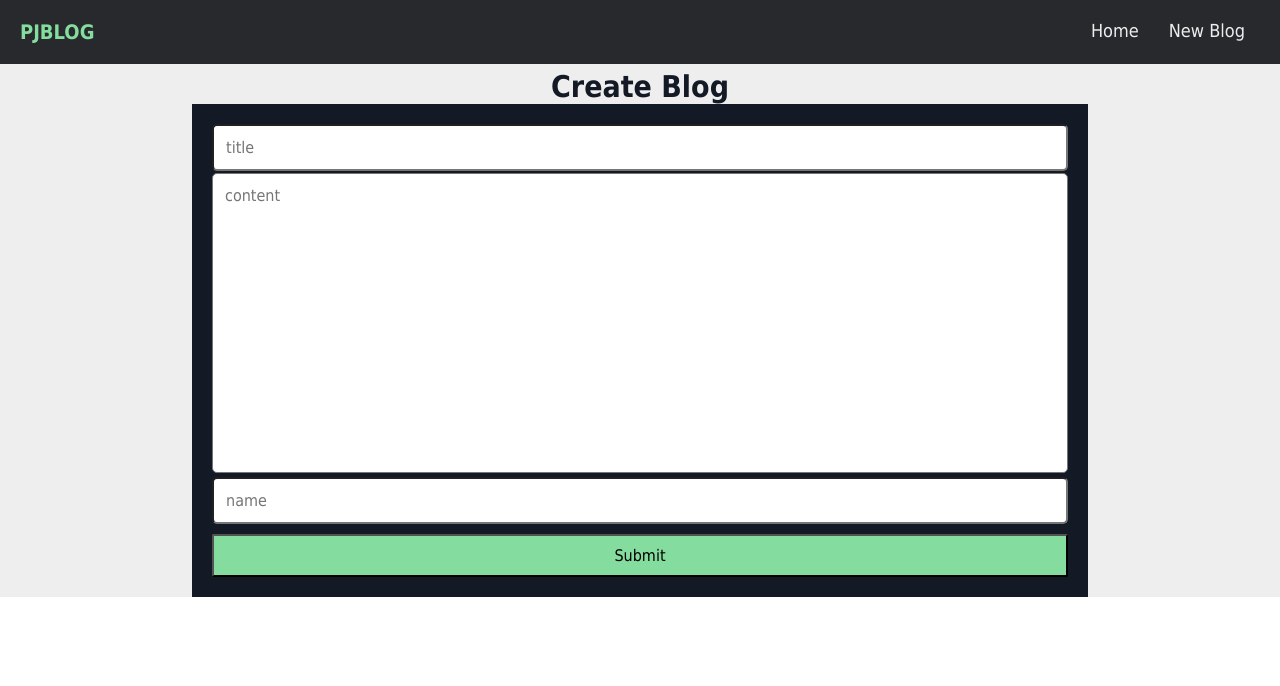
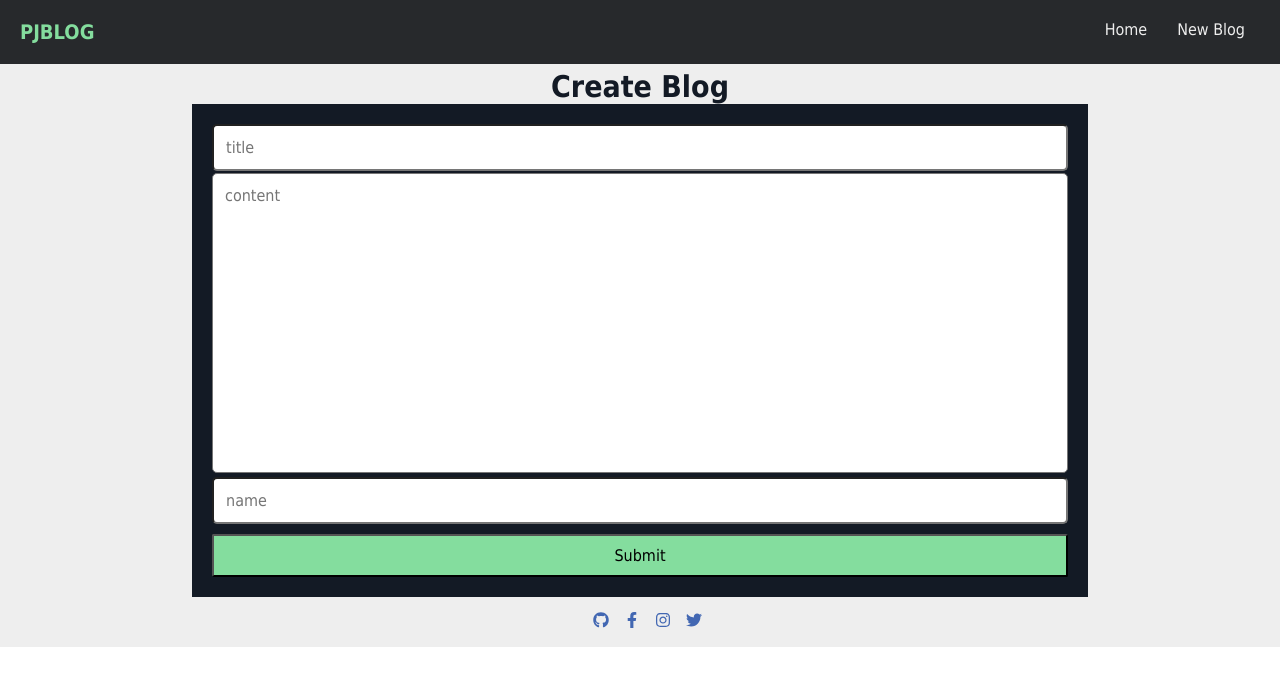
Before and after one commit to pjmiles/pjmiles-blog, a React (Create React App) app: page /create in a window 1280 px wide. Shown: the top 686 px of the page. Built offline with nearby package versions, Linux system fonts and the light colour scheme.

Commit message:
footer section added

```diff
--- a/package.json
+++ b/package.json
@@ -9,6 +9,7 @@
     "axios": "^0.27.2",
     "react": "^18.2.0",
     "react-dom": "^18.2.0",
+    "react-icons": "^4.4.0",
     "react-router-dom": "^6.3.0",
     "react-scripts": "5.0.1",
     "web-vitals": "^2.1.4"
--- a/src/App.css
+++ b/src/App.css
@@ -6,6 +6,7 @@
   --dark: #131a25;
   --dark-alt: #27292c;
   --light-blue: #3498db;
+  --footer: #4267B2;
 }
 
 *{
@@ -14,6 +15,7 @@
   box-sizing: border-box;
   font-family: Tahoma, sans-serif;
 }
+
 
 .logo {
   color: var(--light);
@@ -32,12 +34,6 @@
   padding: 20px;
   justify-content: space-between;
   width: 100%;
-}
-
-.nav-item {
-  color: var(--light);
-  font-size: 18px;
-  cursor: pointer;
 }
 
 .nav-item a {
@@ -208,3 +204,37 @@
   text-align: center;
   color: red;
 }
+
+/* footer */
+.footer-container {
+  background: var(--light);
+  color: var(--dark-alt);
+  height: 50px;
+  position: sticky;
+  bottom: 0;
+}
+
+.footer {
+  text-align: center;
+}
+
+.footer-item {
+  margin-top: 15px;
+  margin-left: 15px;
+  font-weight: 800;
+  cursor: pointer;
+  color: var(--footer);
+}
+
+.footer-item :hover {
+  color: var(--primary);
+  transition: 00.3s;
+}
+
+/* media query */
+
+/* @media (min-width: 200px) and (max-width: 480px) {
+  .nav-bar {
+
+  }
+} */
--- a/src/App.js
+++ b/src/App.js
@@ -2,16 +2,18 @@ import { Routes, Route } from "react-router-dom";
 import Navbar from "./components/Navbar";
 import Blogs from "./components/Blogs";
 import CreateBlog from "./components/CreateBlog";
+import Footer from "./components/Footer";
 import "./App.css";
 
 function App() {
   return (
     <div className="App">
       <Navbar />
-        <Routes>
-          <Route exact path="/" element={<Blogs />} />
-          <Route path="/create" element={<CreateBlog />}/>
-        </Routes>
+      <Routes>
+        <Route exact path="/" element={<Blogs />} />
+        <Route path="/create" element={<CreateBlog />} />
+      </Routes>
+      <Footer />
     </div>
   );
 }
--- /dev/null
+++ b/src/components/Footer.js
@@ -0,0 +1,36 @@
+import { FaGithub, FaFacebookF, FaInstagram, FaTwitter } from "react-icons/fa";
+
+const Footer = () => {
+  return (
+    <div className="footer-container">
+      <div className="footer">
+        <a href="https://github.com/pjmiles" target="_blank" rel="noreferrer">
+          <FaGithub className="footer-item github" />
+        </a>
+        <a
+          href="https://web.facebook.com/oluwaponmile.j.adebisi"
+          target="_blank"
+          rel="noreferrer"
+        >
+          <FaFacebookF className="footer-item facebook" />
+        </a>
+        <a
+          href="https://www.instagram.com/ponmilejames/"
+          target="_blank"
+          rel="noreferrer"
+        >
+          <FaInstagram className="footer-item instagram" />
+        </a>
+        <a
+          href="https://twitter.com/adebisiponmile"
+          target="_blank"
+          rel="noreferrer"
+        >
+          <FaTwitter className="footer-item twitter" />
+        </a>
+      </div>
+    </div>
+  );
+};
+
+export default Footer;
```
Also changed, not shown: 1 other file (tests, documents, lock files or other folders).
